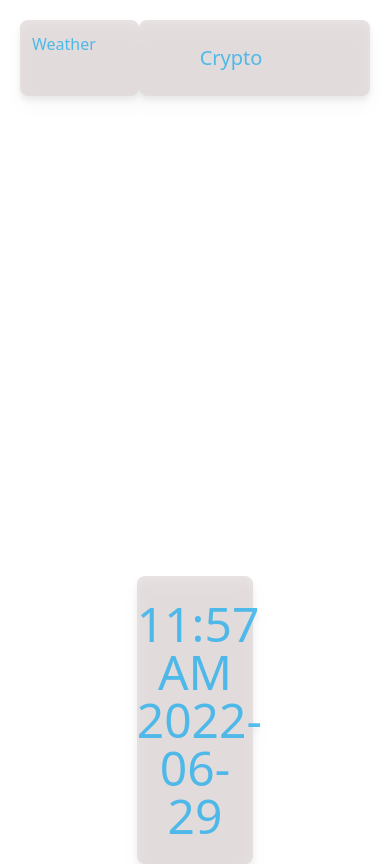
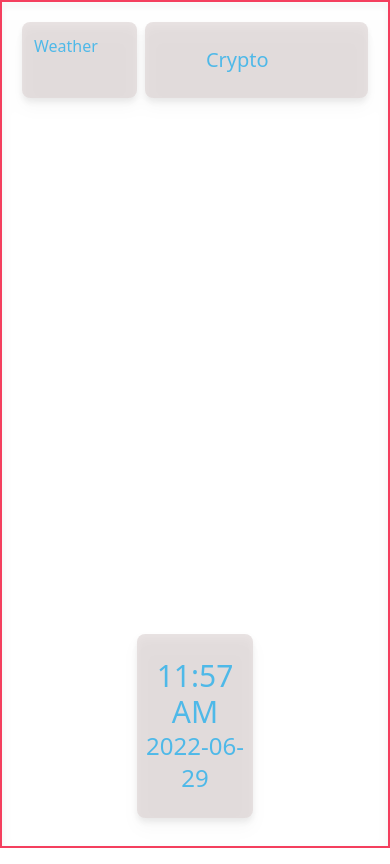
Before and after one commit to billhdev/browserdashboard.github.io, a website: page index.html in a window 390 px wide. Drawn offline with Linux system fonts and the light colour scheme; no server answers.

Commit message:
edit responsiveness

```diff
--- a/index.html
+++ b/index.html
@@ -9,19 +9,21 @@
   <title>Dashboard</title>
 </head>
 
-<body class="h-screen m-0 p-0 box-border bg-no-repeat bg-center bg-fixed bg-cover drop-shadow-lg">
-  <main class=" flex flex-col justify-between d m-5 min-h-screen ">
+<body
+  class=" border-2 border-rose-500  mx-auto p-0 box-border overscroll-y-none bg-no-repeat bg-center bg-fixed bg-cover drop-shadow-lg">
 
+  <main>
+    <div class="p-5 flex flex-col justify-between h-screen ">
 
       <div class="top flex justify-between">
 
         <!-- WEATHER -->
-      <div id="weather" class="w-40 p-3 rounded-lg text-sky-500  bg-[#dfd6d6] opacity-70">
+        <div id="weather" class="w-40 p-3 rounded-lg text-sky-500  bg-[#dfd6d6] opacity-70  flex flex-col mr-2">
           <h2>Weather</h2>
+          <!-- OVERALL BACKGROUND IMAGE -->
+          <p id="author" class="m-0  text-3xl text-sky-500  self-end"></p>
         </div>
 
-      <!-- OVERALL BACKGROUND IMAGE -->
-      <p id="author" class="m-0 text-sky-500"></p>
 
         <!-- CRYPTO CURRENCY UPDATE -->
         <div class="w-80 p-3 rounded-lg text-sky-500 bg-[#dfd6d6] opacity-70">
@@ -32,9 +34,10 @@
 
       <!-- TIME -->
       <div
-      class="timeDate block font-medium text-center text-sky-500 text-5xl bg-[#dfd6d6] opacity-70 w-1/3 rounded-lg self-center py-6">
-      <h1 id="time">TIME</h1>
-      <h1 id="dateDay">DATE</h1>
+        class="timeDate block font-medium text-center text-sky-500 text-5xl bg-[#dfd6d6] opacity-70 w-1/3 rounded-lg self-center py-6 mb-2">
+        <h1 id="time" class="text-3xl">TIME</h1>
+        <h1 id="dateDay" class="text-2xl">DATE</h1>
+      </div>
     </div>
 
   </main>
--- a/index.js
+++ b/index.js
@@ -5,9 +5,9 @@ let backgroundEndpoint =
 fetch(backgroundEndpoint)
 	.then((res) => res.json())
 	.then((data) => {
-		// console.log(data.urls.regular)
+		console.log(data.urls.regular)
 		document.body.style.backgroundImage = `url(${data.urls.regular})`;
-		document.getElementById('author').textContent = `By: ${data.user.name}`;
+		document.getElementById('author').innerHTML = `By: ${data.user.name}`;
 	})
 	.catch((res) => console.log('error', res));
 
```
Also changed, not shown: css/main.css, src/input.css (line endings or trailing spaces). Lines whose indentation alone changed are shown as unchanged.
